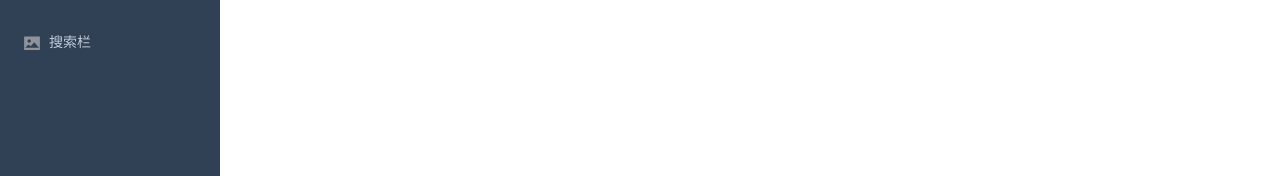
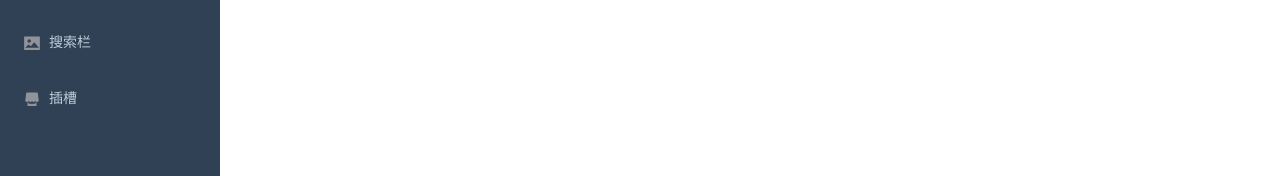
Before and after one commit to mrxiang-hub/vue-project, a Vue app: page /dashboard in a window 1280 px wide. Shown: the part 266-442 px from the top of the page. Built offline with nearby package versions, Linux system fonts and the light colour scheme.

Commit message:
插槽路由

```diff
--- a/src/router/index.js
+++ b/src/router/index.js
@@ -176,6 +176,25 @@ export const routes = [
                 component: () => import('@/views/search/search')
             }
         ]
+    },
+    {
+        path:'/hole',
+        meta: {
+            title:'插槽',
+            icon: 'el-icon-s-shop'
+        },
+        component: Layout,
+        children: [
+            {
+                path: '',
+                name: 'Hole',
+                meta: {
+                    title: '插槽',
+                    icon: 'el-icon-s-shop'
+                },
+                component: () => import('@/views/hole/hole')
+            }
+        ]
     }
 ]
 const router = new VueRouter({
--- /dev/null
+++ b/src/views/hole/hole.vue
@@ -0,0 +1,15 @@
+<template>
+  <div>
+    插槽
+  </div>
+</template>
+
+<script>
+export default {
+  name: "hole"
+}
+</script>
+
+<style scoped>
+
+</style>
```
